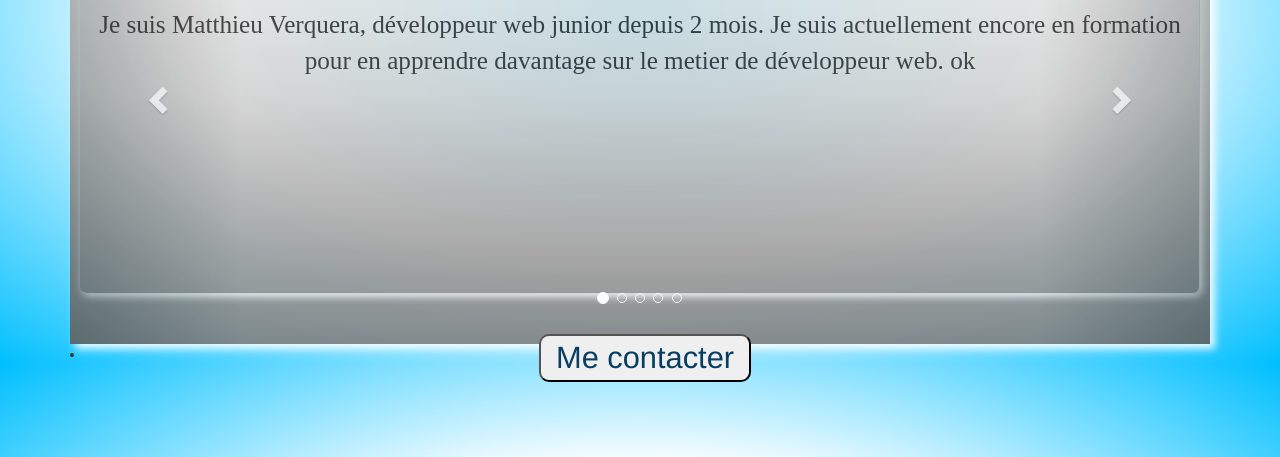
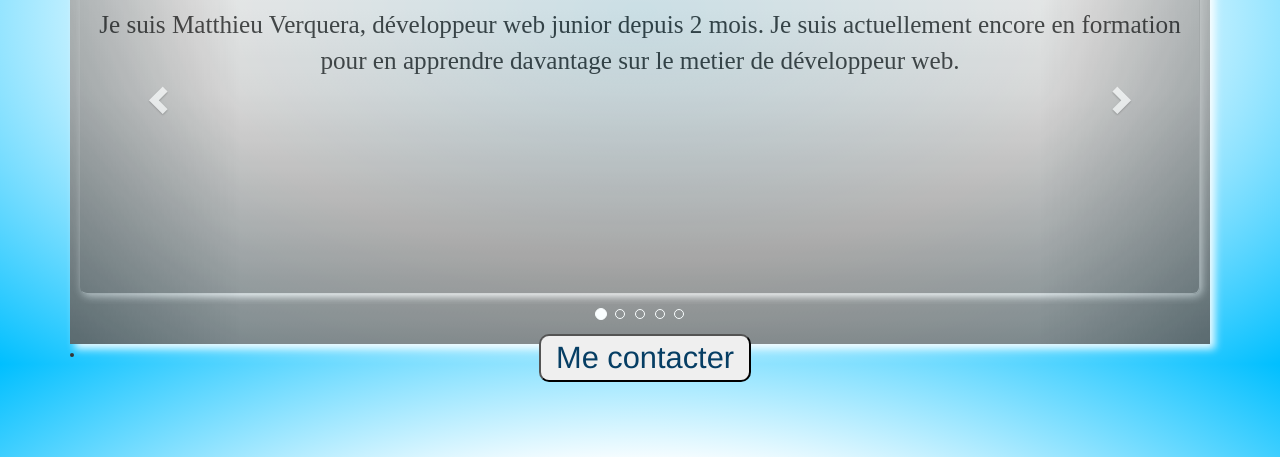
Before and after one commit to Matthieu34400/mon-portfolio, a plain HTML site: page index.html in a window 1280 px wide. Shown: the part 343-800 px from the top of the page. Drawn offline with nearby package versions, Linux system fonts and the light colour scheme.

Commit message:
Modif position des incateurs du carousel

```diff
--- a/css/style.css
+++ b/css/style.css
@@ -110,6 +110,11 @@ body {
     opacity: 0.9;
     font-size: 180%;
     font-family: URW Chancery L;
+}
+
+.carousel-indicators{
+  font-size: 120%;
+  top: 14.7em;
 }
 
 #photo{
--- a/index.html
+++ b/index.html
@@ -51,7 +51,6 @@
             <p>Je suis Matthieu Verquera, développeur web junior depuis 2 mois.
               Je suis actuellement encore en formation pour en apprendre
               davantage sur le metier de développeur web.
-              ok
 
             </p>
           </article>
```
